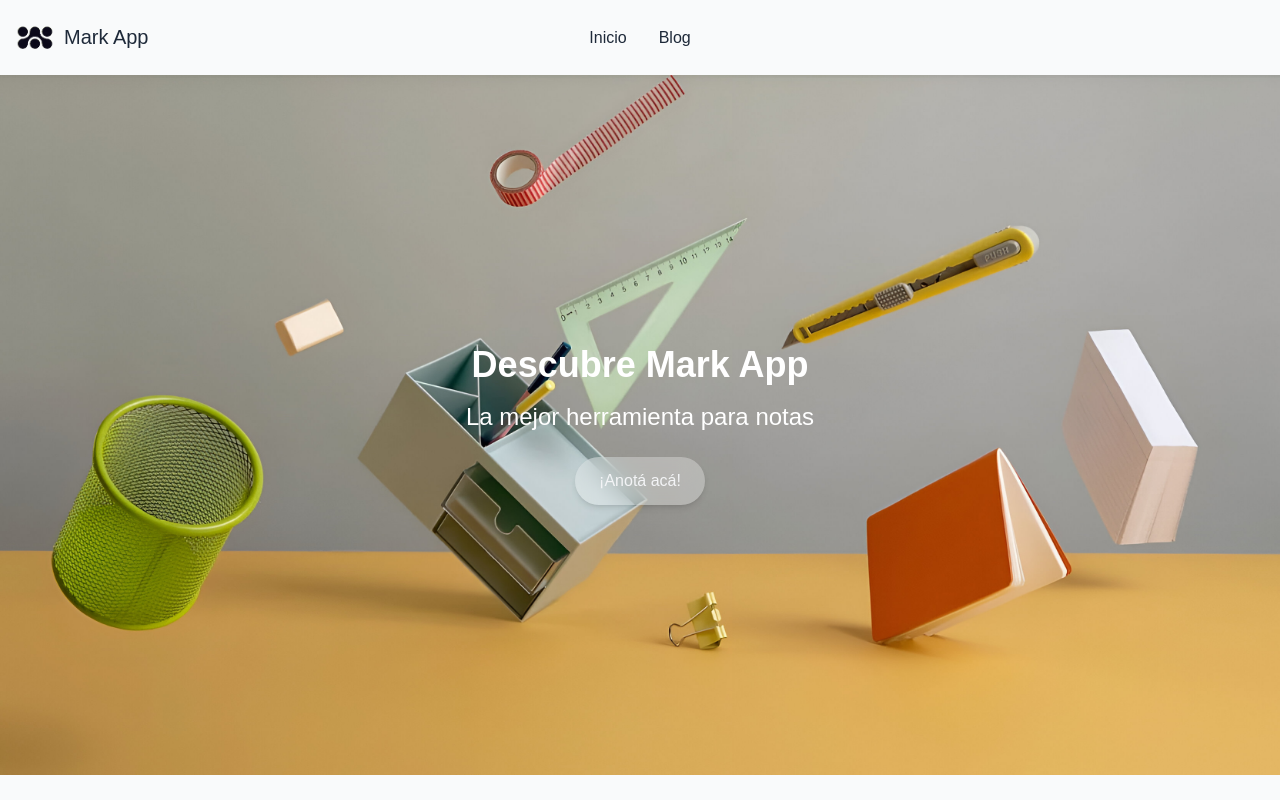
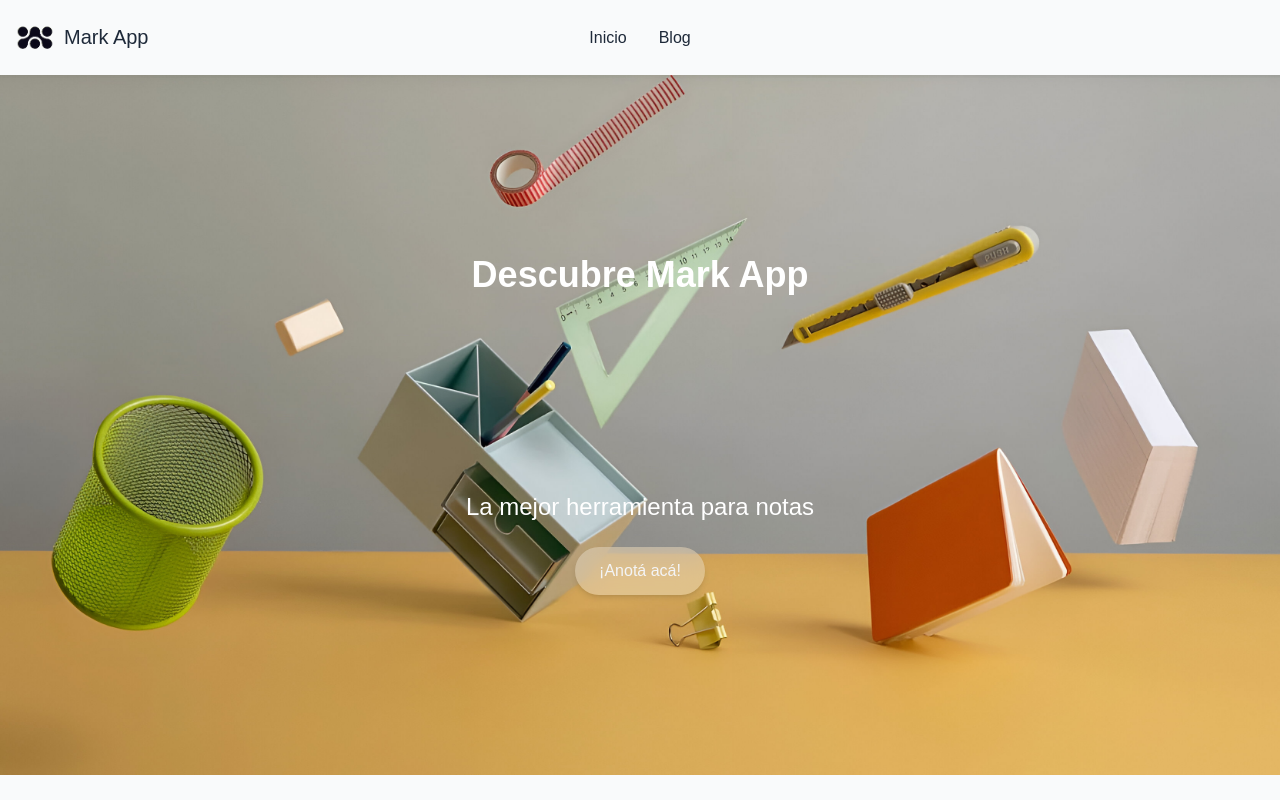
Before and after one commit to HugoEseverri/markapp, a Next.js app in the folder mini-notas/: page / in a window 1280 px wide. Shown: the top 800 px of the page. Built offline with nearby package versions, Linux system fonts and the light colour scheme.

Commit message:
modificación en componente Home

```diff
--- a/mini-notas/src/components/Home/Down/Down.tsx
+++ b/mini-notas/src/components/Home/Down/Down.tsx
@@ -3,7 +3,7 @@ import Image from 'next/image'
 
 function Down() {
     return (
-        <div className='bg-[#effe8a] h-[900px] pt-10'>
+        <div className='bg-[#effe8a] h-[1000px] pt-10'>
             <div className="w-[1000px] mr-10 ml-auto text-right">
                 <div className='flex items-center'>
                     <div>
@@ -68,8 +68,8 @@ function Down() {
                         />
                     </div>
                 </div>
-                <hr className="border-t border-black  h-1 pt-10" />
             </div>
+            <hr className="border-t border-black  h-1 pt-10" />
         </div>
 
     )
--- a/mini-notas/src/components/Home/UpperBody/UpperBody.tsx
+++ b/mini-notas/src/components/Home/UpperBody/UpperBody.tsx
@@ -12,12 +12,14 @@ function UpperBody() {
         priority
         style={{ objectFit: "cover" }}
       />
-      <div className="absolute inset-0 flex flex-col items-center justify-center text-white z-10">
+      <div className="absolute inset-0 flex flex-col items-center justify-evenly text-white z-10">
         <h1 className="text-4xl font-bold mb-4">Descubre Mark App</h1>
-        <h2 className="text-2xl mb-6">La mejor herramienta para notas</h2>
-        <button className="bg-white/30 backdrop-blur-md hover:bg-white/40 text-gray-100 px-6 py-3 rounded-4xl shadow-md transition duration-300 cursor-pointer">
-          ¡Anotá acá!
-        </button>
+        <div className='flex flex-col items-center'>
+          <h2 className="text-2xl mb-6">La mejor herramienta para notas</h2>
+          <button className="bg-white/30 backdrop-blur-md hover:bg-white/40 text-gray-100 px-6 py-3 rounded-4xl shadow-md transition duration-300 cursor-pointer">
+            ¡Anotá acá!
+          </button>
+        </div>
 
       </div>
     </div>
```
